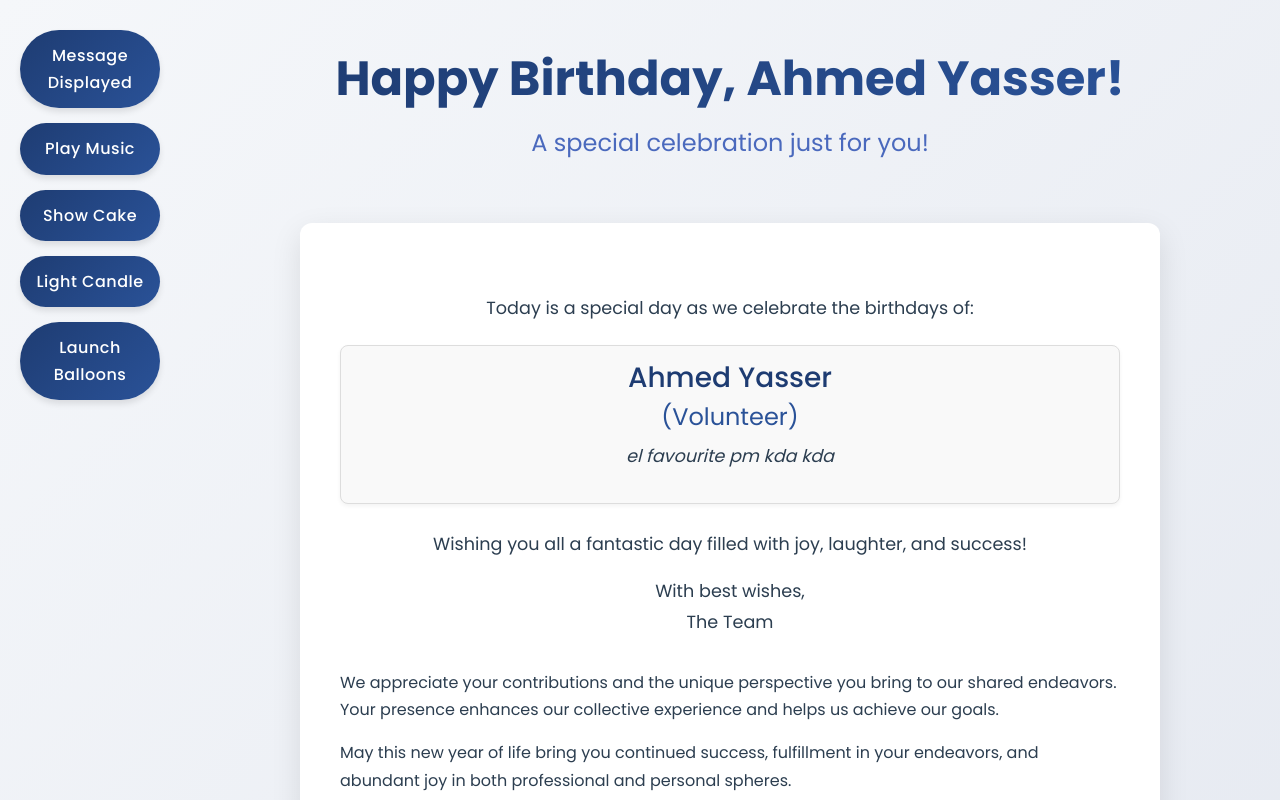
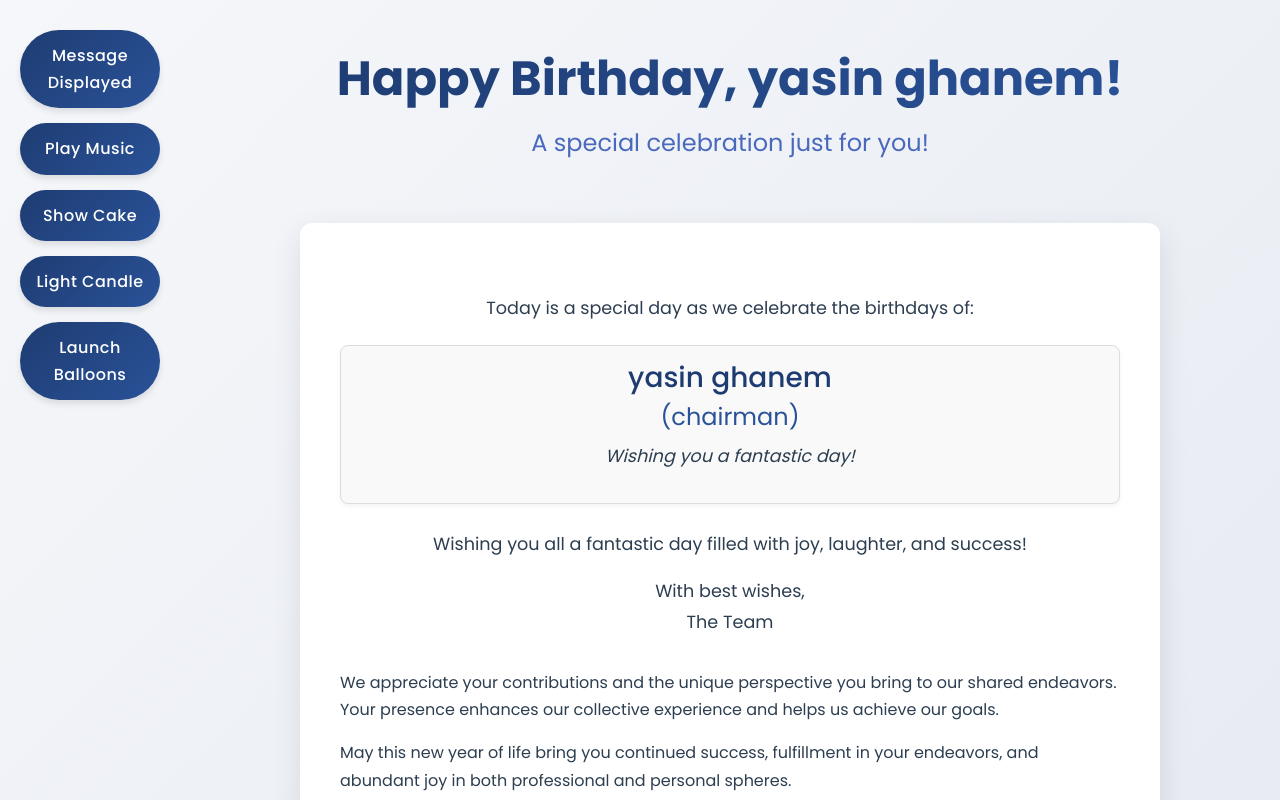
Before and after one commit to MohamedAbdElMoniedBadr/current_IEEE_birthday, a website: page index.html in a window 1280 px wide. Both pictures are taken after a click on the button "Display Message". Shown: the top 800 px of the page. Drawn offline with nearby package versions, Linux system fonts and the light colour scheme.

Commit message:
Update birthday page for yasin ghanem (2025-05-08)

```diff
--- a/index.html
+++ b/index.html
@@ -434,16 +434,16 @@
 
 		<div class="main-container">
 			<div class="header">
-				<h1 class="birthday-title">Happy Birthday, Ahmed Yasser!</h1>
+				<h1 class="birthday-title">Happy Birthday, yasin ghanem!</h1>
 				<p class="subtitle">A special celebration just for you!</p>
 			</div>
 
 			<div class="celebration-card" id="messageCard">
 				<div class="message-section" id="messageSection"><p>Today is a special day as we celebrate the birthdays of:</p><div style="margin-top: 20px;">
       <div class="birthday-person-card" style="margin-bottom: 25px; padding: 15px; border: 1px solid #ddd; border-radius: 8px; background-color: #f9f9f9; box-shadow: 0 2px 4px rgba(0,0,0,0.05);">
-         <h3 style="margin-top: 0; color: #1e3c72;">Ahmed Yasser</h3>
-         <h4 style="font-weight: normal; color: #2a5298; margin-top: 5px; margin-bottom: 10px;">(Volunteer)</h4>
-         <p><em>el favourite pm kda kda</em></p>
+         <h3 style="margin-top: 0; color: #1e3c72;">yasin ghanem</h3>
+         <h4 style="font-weight: normal; color: #2a5298; margin-top: 5px; margin-bottom: 10px;">(chairman)</h4>
+         <p><em>Wishing you a fantastic day!</em></p>
       </div>
     </div><p>Wishing you all a fantastic day filled with joy, laughter, and success!</p><p>With best wishes,<br>The Team</p></div>
 					<p>We appreciate your contributions and the unique perspective you bring to our shared endeavors.
```
